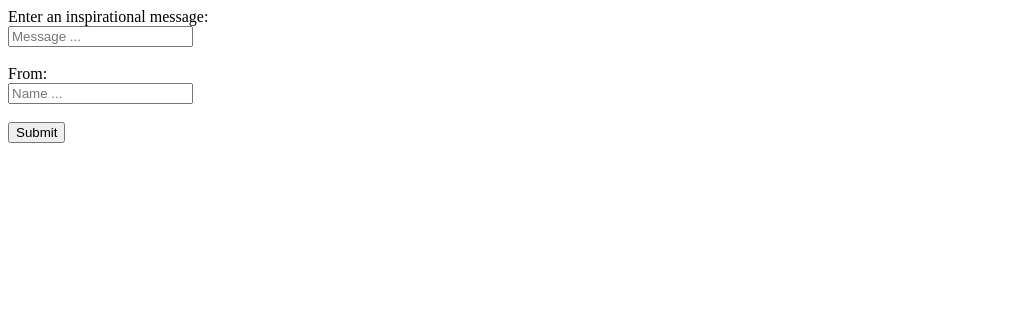
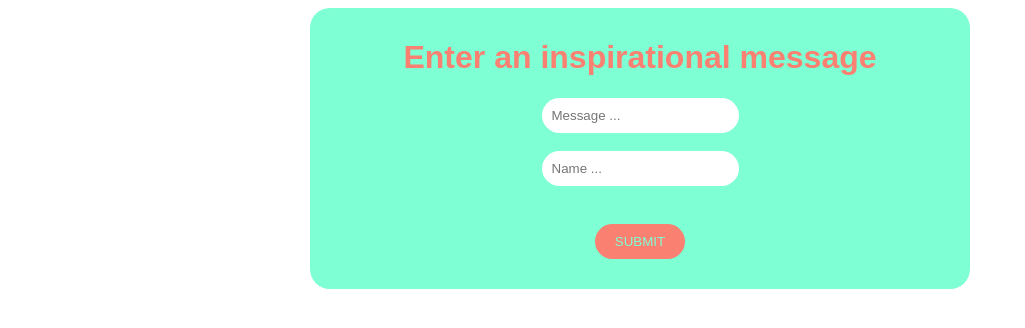
Before and after one commit to Mannendri/teamedge-flask-projects, a Flask app: page / in a window 1280 px wide. Shown: the top 328 px of the page, without its empty margins (0-1025 px from the left). Run offline with Flask 2, Linux system fonts and the light colour scheme.

Commit message:
Styled index.html

```diff
--- a/inspiration_board/static/index.css
+++ /dev/null
@@ -1,3 +0,0 @@
-label{
-    display: block;
-}
--- /dev/null
+++ b/inspiration_board/static/style.css
@@ -0,0 +1,32 @@
+#message-form{
+    width:50vw;
+    margin:auto;
+    background-color:aquamarine;
+    border-radius: 20px;
+    color:salmon;
+    padding:10px;
+    text-align: center;
+    font-family: sans-serif;
+}
+
+input[type="submit"]{
+    padding:5px;
+    border-radius:20px;
+    background-color: salmon;
+    color:aquamarine;
+    padding: 10px 20px;
+    border:none;
+    text-transform: uppercase;
+    margin: 20px 0px;
+}
+
+input[type="text"]{
+    padding:10px;
+    border-radius: 20px;
+    border:none;
+}
+
+
+input:focus{
+    border:none;
+}
--- a/inspiration_board/templates/index.html
+++ b/inspiration_board/templates/index.html
@@ -4,14 +4,13 @@
     <meta charset="UTF-8">
     <meta http-equiv="X-UA-Compatible" content="IE=edge">
     <meta name="viewport" content="width=device-width, initial-scale=1.0">
-    <link rel="stylesheet" href="static/index.css">
+    <link rel="stylesheet" href="static/style.css">
     <title>Inspiration Board</title>
 </head>
 <body>
-    <form action="/success" method="post">
-        <label for="message">Enter an inspirational message:</label>
+    <form id="message-form" action="/success" method="post">
+        <h1>Enter an inspirational message</h1>
         <input type="text" id="message" name="message" placeholder="Message ..."><br><br>
-        <label for="author">From:</label>
         <input type="text" id="author" name="author" placeholder="Name ..."><br><br>
         <input type="submit" value="Submit">
     </form>
```
